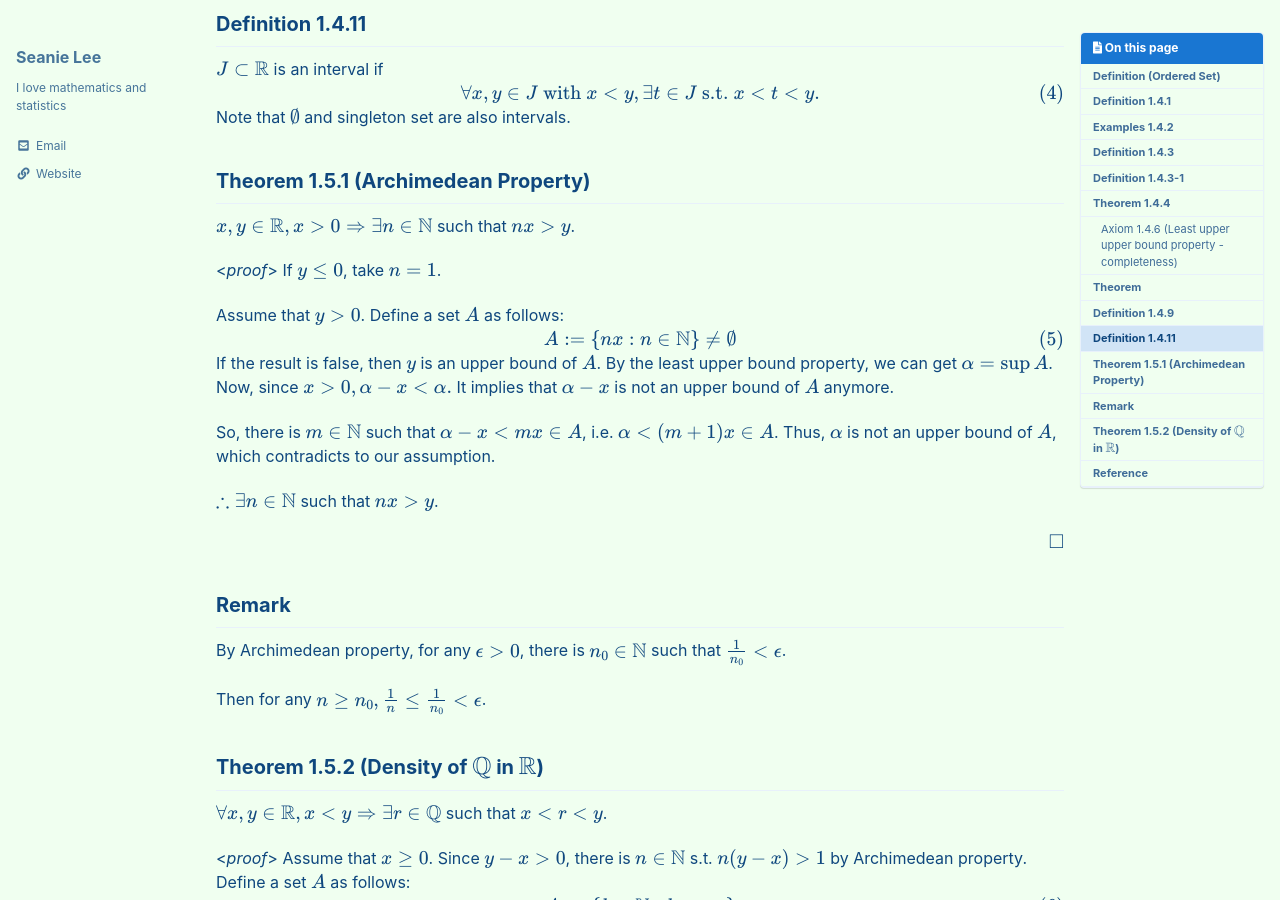
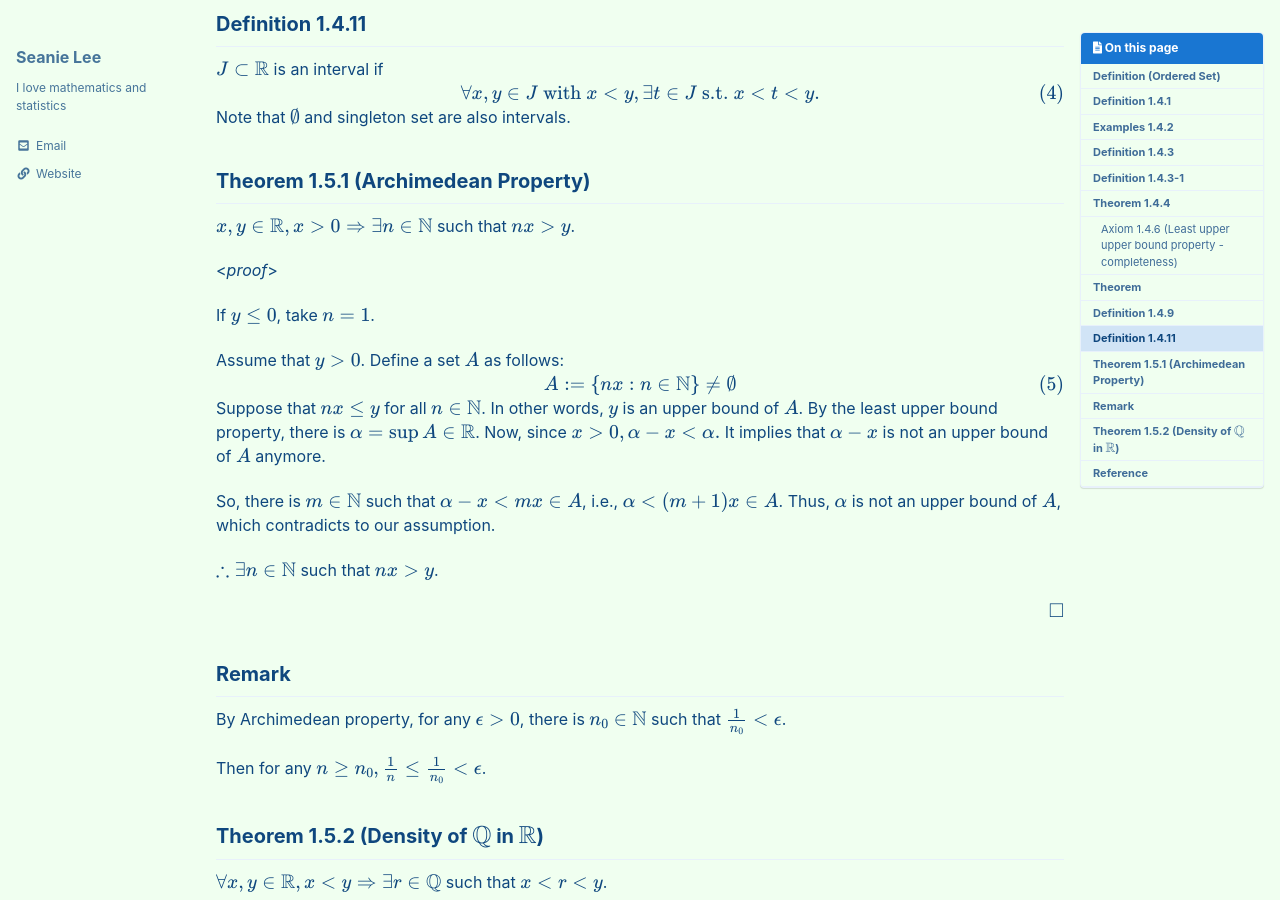
Before and after one commit to seanie12/blog, a Jekyll site: the page built from _posts/2020-10-17-least-upper-bound-property.md, in a window 1280 px wide and 900 px high, scrolled down 2785 px. Built offline with Jekyll 4.4.1, drawn with Linux system fonts in a browser that asks for light colours; cached includes are drawn as plain includes; formulas are drawn with MathJax 3.

Commit message:
Update 2020-10-17-least-upper-bound-property.md

```diff
--- a/_posts/2020-10-17-least-upper-bound-property.md
+++ b/_posts/2020-10-17-least-upper-bound-property.md
@@ -156,6 +156,7 @@ Note that $\emptyset$ and singleton set are also intervals.
 $x,y\in \mathbb{R}, x>0 \Rightarrow \exists n\in \mathbb{N}$ such that $nx >y$.
 
 <*proof*>
+
 If $y\leq 0$, take $n=1$.
 
 Assume that $y>0$. Define a set $A$ as follows:
@@ -164,9 +165,9 @@ $$
 A:=\{nx: n\in \mathbb{N}\} \neq \emptyset
 \end{align}
 $$
-If the result is false, then $y$ is an upper bound of $A$. By the least upper bound property, we can get $\alpha = \sup A$. Now, since $x>0, \alpha-x < \alpha.$ It implies that $\alpha-x$ is not an upper bound of $A$ anymore.
+Suppose that $nx\leq y$ for all $n\in\mathbb{N}$. In other words, $y$ is an upper bound of $A$. By the least upper bound property, there is $\alpha = \sup A \in \mathbb{R}$. Now, since $x>0, \alpha-x < \alpha.$ It implies that $\alpha-x$ is not an upper bound of $A$ anymore.
 
-So, there is $m\in\mathbb{N}$ such that $\alpha -x < mx \in A$, i.e. $\alpha <(m+1)x \in A$. Thus, $\alpha$ is not an upper bound of $A$, which contradicts to our assumption.
+So, there is $m\in\mathbb{N}$ such that $\alpha -x < mx \in A$, i.e., $\alpha <(m+1)x \in A$. Thus, $\alpha$ is not an upper bound of $A$, which contradicts to our assumption.
 
 $\therefore \exists n\in \mathbb{N}$ such that $nx > y$.
 
```
